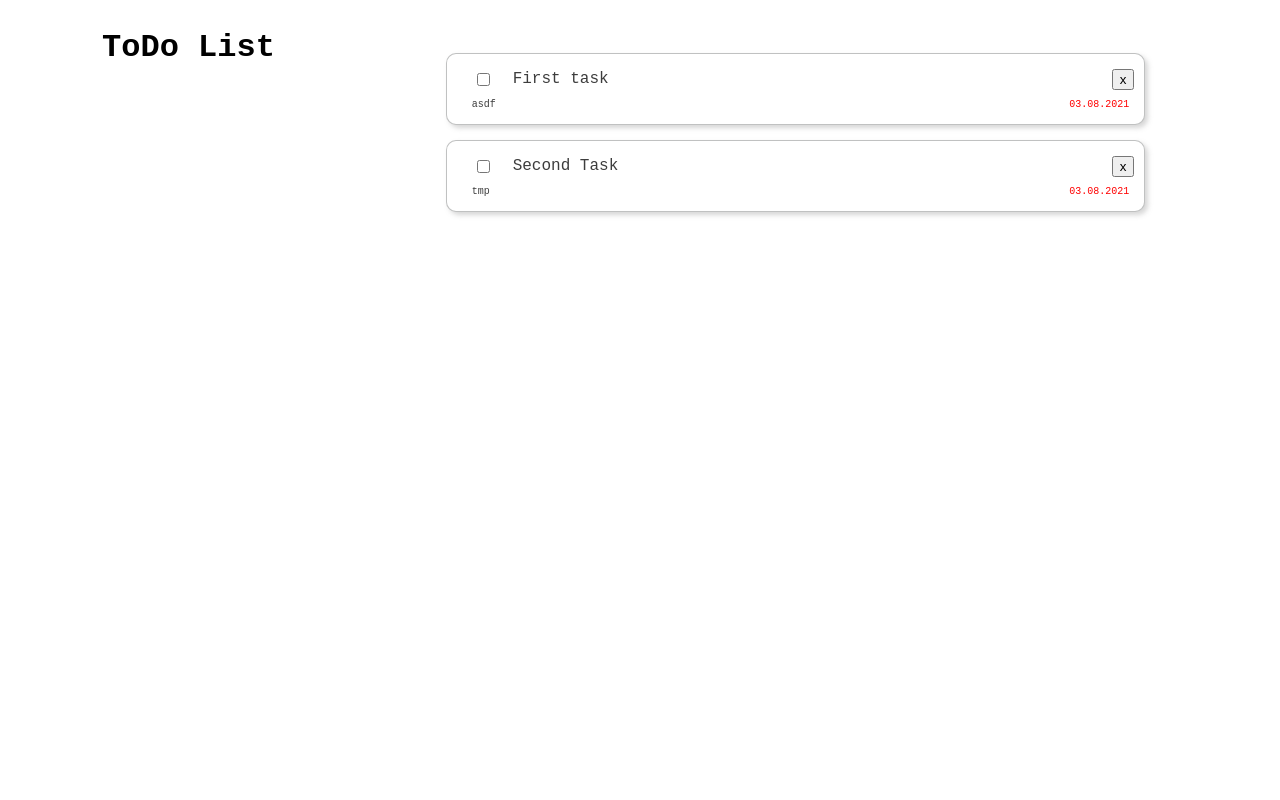
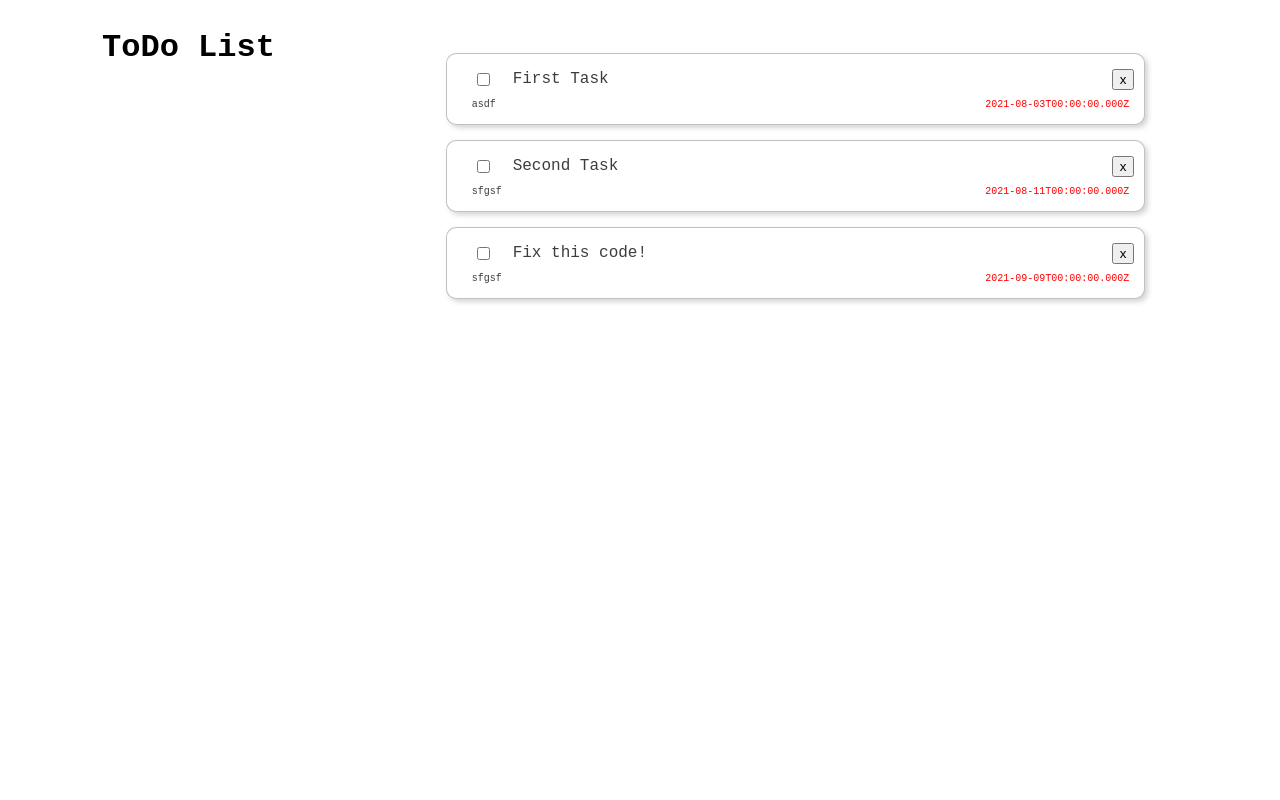
Before and after one commit to iHnor/ToDo-on-React, a React (Create React App) app in the folder react-todo/: page / in a window 1280 px wide. Shown: the top 800 px of the page. Built offline with nearby package versions, Linux system fonts and the light colour scheme.

Commit message:
Add tasks in task list

```diff
--- a/react-todo/src/App.css
+++ b/react-todo/src/App.css
@@ -29,7 +29,7 @@
   width: 75%;
   margin-top: 30px;
 }
-#tasks{
+.tasks{
   width: 75%;
   padding-left: 10%;
   padding-right: 10%;
--- a/react-todo/src/App.js
+++ b/react-todo/src/App.js
@@ -1,18 +1,51 @@
 import './App.css';
 
 import LeftBar from './components/LeftBar'
-import BaseBar from './components/TasksAndForm';
+import Task from './components/Task';
+import AddForm from './components/Form';
+import React from 'react';
 
 function App() {
 
-  const users = {
-    title: "First task"
-  }
+  const tasks = [
+    {
+      title: "First Task",
+      done: false,
+      description: "asdf",
+      date: "2021-08-03T00:00:00.000Z",
+      id: 2
+    },
+    {
+      title: "Second Task",
+      done: false,
+      description: "sfgsf",
+      date: "2021-08-11T00:00:00.000Z",
+      id: 3
+    },
+    {
+      title: "Fix this code!",
+      done: false,
+      description: "sfgsf",
+      date: "2021-09-09T00:00:00.000Z",
+      id: 4
+    }
+  ]
 
   return (
     <div className="Todo">
       <LeftBar />
-      <BaseBar user={users}/>
+      <div className="right-bar">
+        <div className="tasks">
+          {
+            tasks.map(task => <Task task={task} key={task.id}/>)
+            // tasks.map(task => React.createElement(Task, {task, key: task.id}))
+          }
+        </div>
+        <div className="form">
+          <AddForm />
+        </div>
+
+      </div>
     </div>
   );
 }
--- /dev/null
+++ b/react-todo/src/components/Form.js
@@ -0,0 +1,14 @@
+import React from 'react';
+
+const AddForm = () => {
+    return (
+        <form name="addTask">
+            <input type="text" name="title" placeholder="Task" />
+            <input type="text" name="description" placeholder="Description" />
+            <input type="date" name="date" placeholder="Deadline" />
+            <button type="submit">Add</button>
+        </form>
+    )
+}
+
+export default AddForm;
--- /dev/null
+++ b/react-todo/src/components/Task.js
@@ -0,0 +1,21 @@
+import React from 'react'
+
+const Task = ({task}) => {
+    return (
+        <div id="1" className="task">
+            <div className="task-base">
+                <div className="checkboxAndTask">
+                    <input type="checkbox" id="2" className="custom-checkbox" />
+                    <label>{task.title}</label>
+                </div>
+                <button>x</button>
+            </div>
+            <div className="task-description">
+                <p>{task.description}</p>
+                <p id="date" className="lastDate">{task.date}</p>
+            </div>
+        </div>
+    )
+}
+
+export default Task
--- a/react-todo/src/components/TasksAndForm.js
+++ /dev/null
@@ -1,46 +0,0 @@
-import React from 'react'
-
-const BaseBar = (props) => {
-    console.log(props);
-    return (
-        <div className="right-bar">
-            <div id="tasks">
-                <div id="1" className="task">
-                    <div className="task-base">
-                        <div className="checkboxAndTask">
-                            <input type="checkbox" id="2" className="custom-checkbox" />
-                            <label>{props.user.title}</label>
-                        </div>
-                        <button>x</button>
-                    </div>
-                    <div className="task-description">
-                        <p>asdf</p>
-                        <p id="date" className="lastDate">03.08.2021</p>
-                    </div>
-                </div>
-                <div id="2" className="task">
-                    <div className="task-base">
-                        <div className="checkboxAndTask">
-                            <input type="checkbox" id="2" className="custom-checkbox" />
-                            <label>Second Task</label>
-                        </div>
-                        <button>x</button>
-                    </div>
-                    <div className="task-description">
-                        <p>tmp</p>
-                        <p id="date" className="lastDate">03.08.2021</p>
-                    </div>
-                </div>
-            </div>
-
-            <form name="addTask">
-                <input type="text" name="title" placeholder="Task" />
-                <input type="text" name="description" placeholder="Description" />
-                <input type="date" name="date" placeholder="Deadline" />
-                <button type="submit">Add</button>
-            </form>
-        </div>
-    )
-}
-
-export default BaseBar
```
